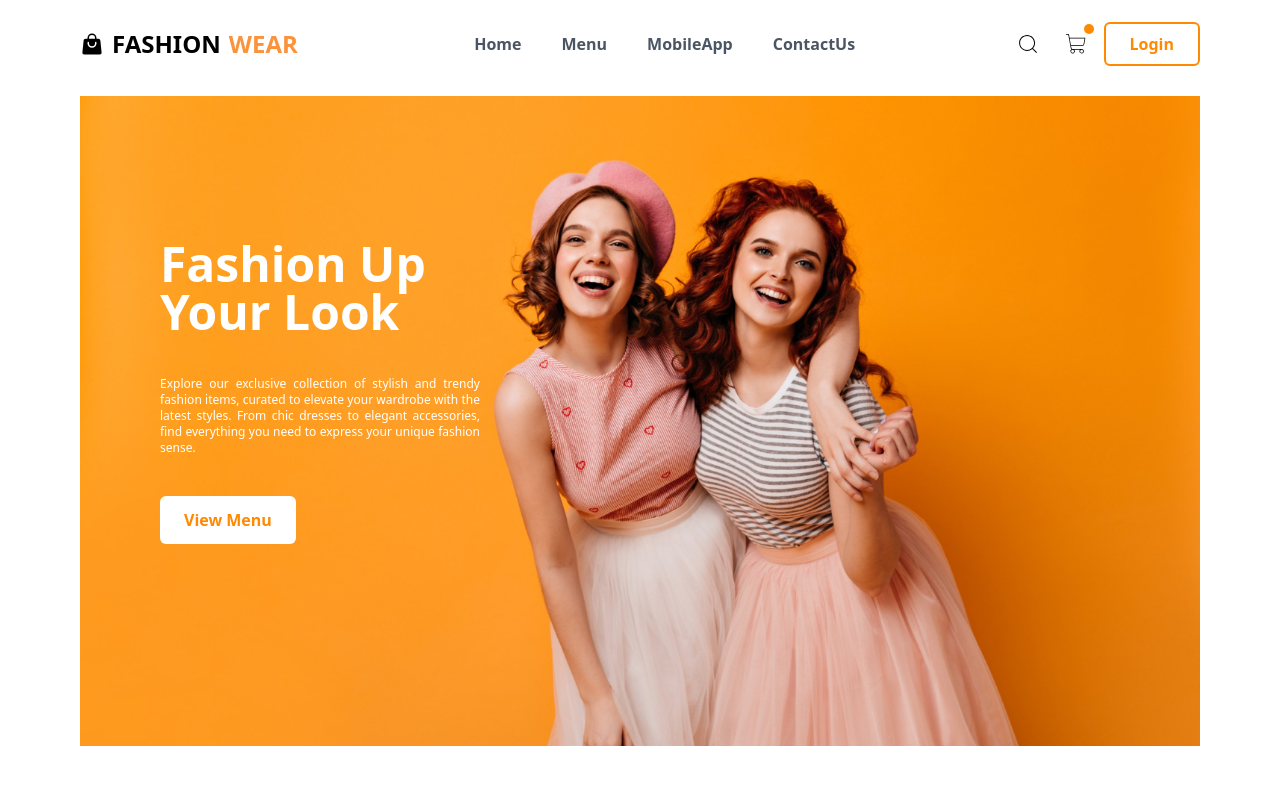
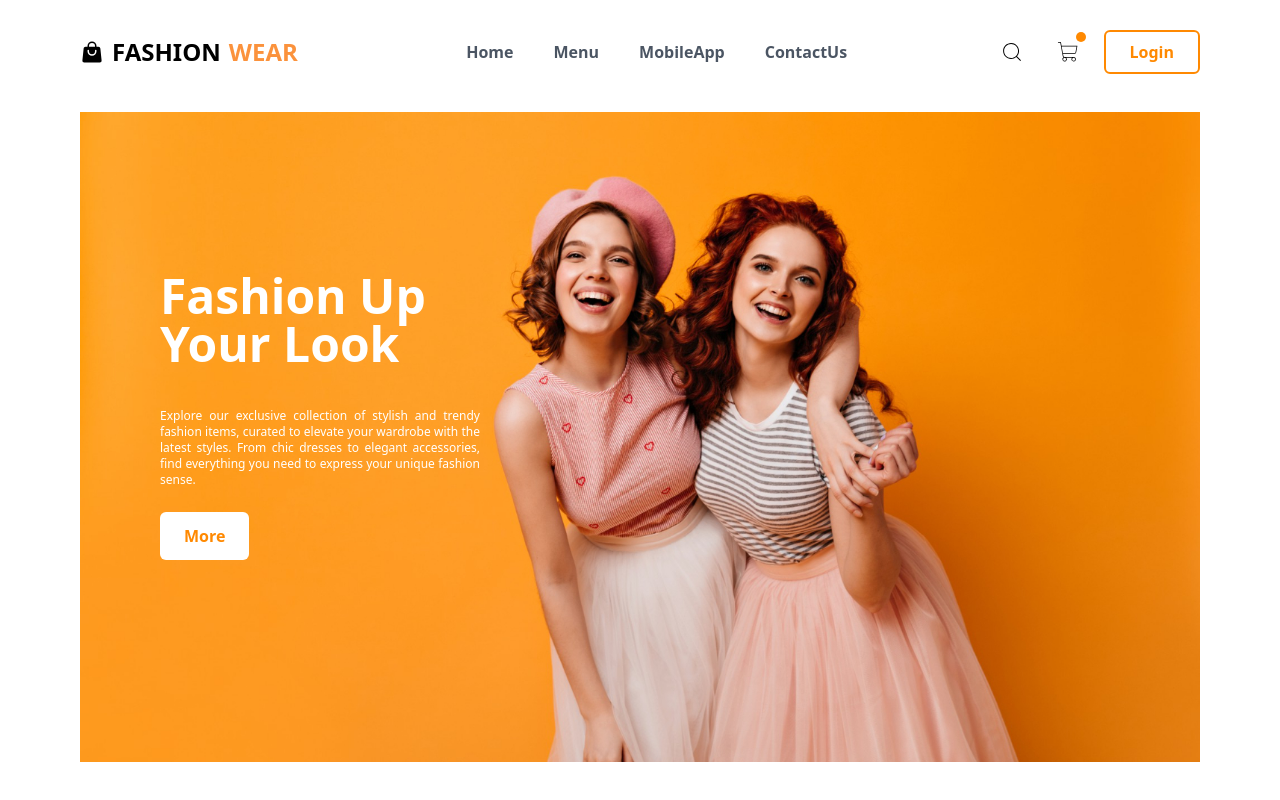
Before and after one commit to jenisha987/E-commerce-Website, a React (Vite) app in the folder e-commerce/: page / in a window 1280 px wide. Built offline with nearby package versions, Linux system fonts and the light colour scheme.

Commit message:
styling home section

```diff
--- a/e-commerce/src/components/Header.jsx
+++ b/e-commerce/src/components/Header.jsx
@@ -3,12 +3,12 @@ import React from "react";
 export default function Header() {
     return (
         <div className="mt-6 text-white container bg-[url('./assets/images/17496.jpg')] min-h-[400px] lg:bg-cover bg-contain md:min-h-[650px] bg-no-repeat">
-            <div className="absolute flex flex-col items-start gap-10 w-1/4 md:py-36">
-                <h2 className=" md:text-5xl font-bold">Fashion Up<br /> Your Look</h2>
+            <div className="absolute flex flex-col items-start gap-10 lg:w-1/4 w-1/3 md:py-32 lg:py-40 py-16">
+                <h2 className="md:text-5xl font-bold">Fashion Up<br /> Your Look</h2>
                 <p className="hidden md:block text-sm md:text-xs text-justify">Explore our exclusive collection of stylish and trendy fashion items, curated to elevate your wardrobe with the latest styles.
                     From chic dresses to elegant accessories, find everything you need to express your unique fashion sense.</p>
-                <button className='hover:bg-primary bg-white text-primary font-semibold hover:text-white
-                        rounded-md px-6 py-3 duration-200'>View Menu</button>
+                <button className='hover:bg-primary -mt-4 bg-white text-primary font-semibold hover:text-white
+                        rounded-md px-4 py-2 md:px-6 md:py-3 duration-200'>More</button>
             </div>
         </div>
     )
--- a/e-commerce/src/components/Navbar.jsx
+++ b/e-commerce/src/components/Navbar.jsx
@@ -61,7 +61,7 @@ export default function Navbar() {
                         <div className='text-2xl hover:bg-primary hover:text-white rounded-full p-2 duration-200'>
                             <CiSearch />
                         </div>
-                        <div className='text-2xl hover:bg-primary hover:text-white rounded-full p-4 duration-200'>
+                        <div className='text-2xl hover:bg-primary hover:text-white rounded-full p-2 md:p-6 duration-200'>
                             <PiShoppingCartThin />
                             <div className='absolute min-w-2.5 min-h-2.5 rounded-full bg-primary -mt-8 ml-5'></div>
                         </div>
```
